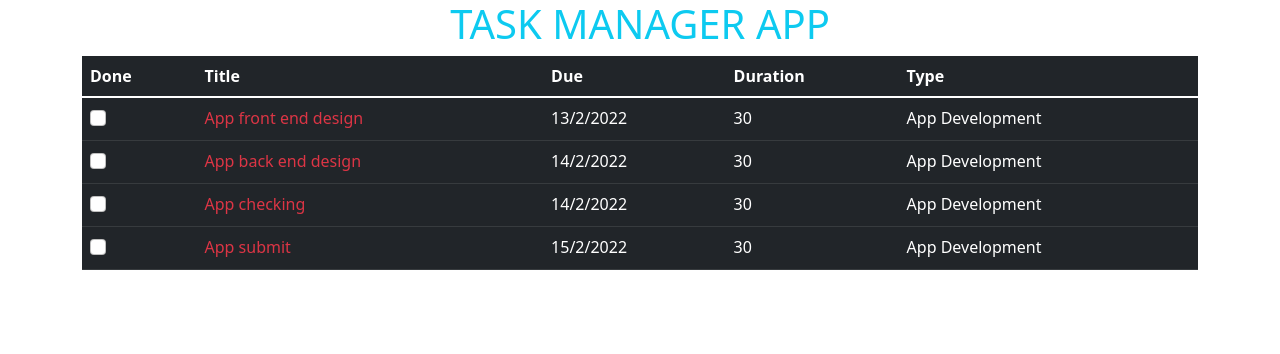
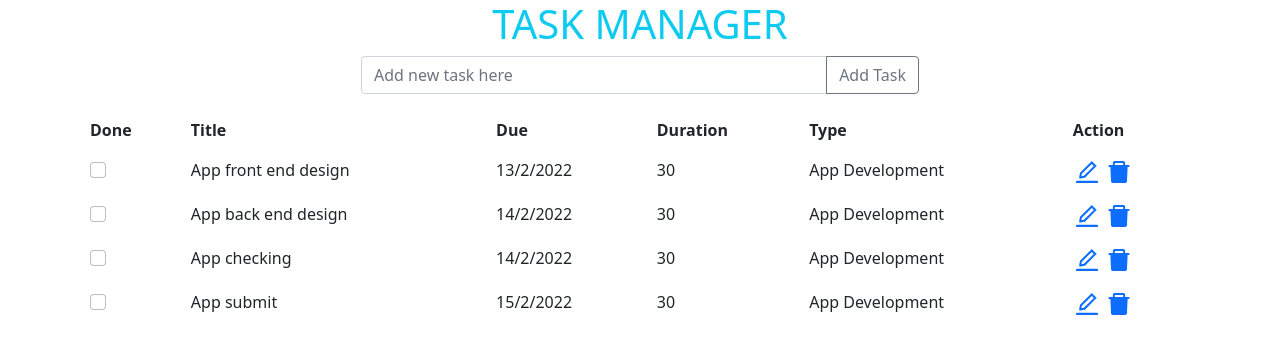
Before and after one commit to bmnazmussakib/task-manager-client, a React (Create React App) app: page / in a window 1280 px wide. Shown: the top 354 px of the page. Built offline with nearby package versions, Linux system fonts and the light colour scheme.

Commit message:
update and delete button added

```diff
--- /dev/null
+++ b/src/Component/AddTask/AddTask.js
@@ -0,0 +1,17 @@
+import React from 'react';
+import { Container } from 'react-bootstrap';
+
+const AddTask = () => {
+    return (
+        <div>
+            <Container>
+                <div class="input-group mb-3 w-50 mx-auto">
+                    <input type="text" class="form-control" placeholder="Add new task here" />
+                    <button class="btn btn-outline-secondary" type="button" id="button-addon2">Add Task</button>
+                </div>
+            </Container>
+        </div>
+    );
+};
+
+export default AddTask;
--- a/src/Component/Home/Home.js
+++ b/src/Component/Home/Home.js
@@ -1,10 +1,12 @@
 import React from 'react';
+import AddTask from '../AddTask/AddTask';
 import Task from '../Task/Task';
 
 const Home = () => {
     return (
         <div>
-            <h1 className="text-center text-info">TASK MANAGER APP</h1>
+            <h1 className="text-center text-info">TASK MANAGER</h1>
+            <AddTask />
             <Task />
         </div>
     );
--- a/src/Component/Task/Task.js
+++ b/src/Component/Task/Task.js
@@ -6,24 +6,28 @@ const task = () => {
 
     const taskData = [
         {
+            id: 1,
             title: 'App front end design',
             date: '13/2/2022',
             duration: '30',
             type: 'App Development'
         },
         {
+            id: 2,
             title: 'App back end design',
             date: '14/2/2022',
             duration: '30',
             type: 'App Development'
         },
         {
+            id: 3,
             title: 'App checking',
             date: '14/2/2022',
             duration: '30',
             type: 'App Development'
         },
         {
+            id: 4,
             title: 'App submit',
             date: '15/2/2022',
             duration: '30',
@@ -36,19 +40,21 @@ const task = () => {
     return (
         <div>
             <Container>
-                <table className="table table-dark table-hover">
+                <table className="table table-borderless table-hover">
                     <thead>
-                        <tr className="">
+                        <tr className="" >
                             <th scope="col">Done</th>
                             <th scope="col">Title</th>
                             <th scope="col">Due</th>
                             <th scope="col">Duration</th>
                             <th scope="col">Type</th>
+                            <th scope="col">Action</th>
                         </tr>
                     </thead>
+
                     <tbody>
                         {
-                            taskData.map(task => <TaskDetails task={task}  />)
+                            taskData.map((task, index) => <TaskDetails task={task} key={index} />)
                         }
                     </tbody>
                 </table>
--- a/src/Component/TaskDetails/TaskDetails.js
+++ b/src/Component/TaskDetails/TaskDetails.js
@@ -1,21 +1,34 @@
 import React from 'react';
+import { AiOutlineEdit, AiFillDelete } from 'react-icons/ai';
 
 const TaskDetails = ({ task }) => {
 
+    // console.log(task);
 
+    const controlCheckTask = (id) => {
+
+        const myCheck = document.getElementById(id);
+
+        if (myCheck.checked == true) {
+            console.log(id);
+        }
+
+        // console.log(id);
+    }
 
 
     return (
-        <tr>
+        <tr style={{ border: '1px' }}>
             <th scope="row">
                 <div className="form-check">
-                    <input className="form-check-input" type="checkbox" value="" id="myCheck"/>
+                    <input className="form-check-input" type="checkbox" value="" id={task.id} onClick={() => controlCheckTask(task.id)} />
                 </div>
             </th>
-            <td className="text-danger task-title" id="task-title">{task.title}</td>
+            <td className="task-title" id="task-title">{task.title}</td>
             <td>{task.date}</td>
             <td>{task.duration}</td>
             <td>{task.type}</td>
+            <td><a href="#"><AiOutlineEdit className="fs-3" /></a> <a href="#"><AiFillDelete className="fs-3" /></a> </td>
         </tr>
     );
 };
```
